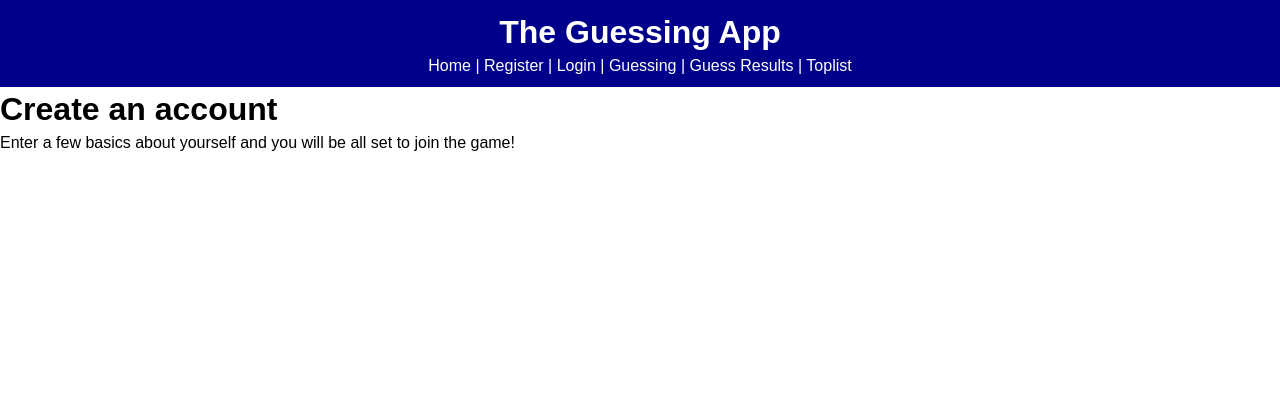
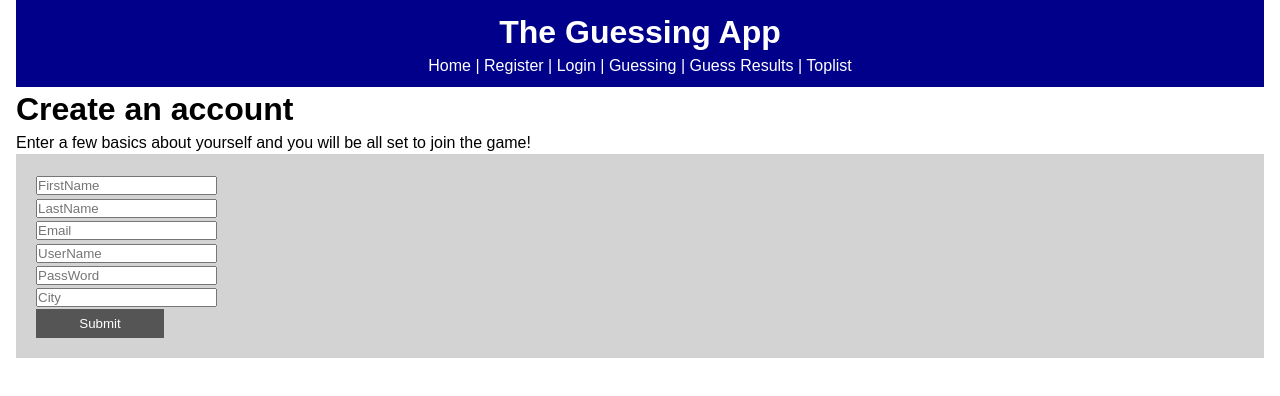
Before and after one commit to carlschlyter/my_thesis_b, a React (Create React App) app: page /register in a window 1280 px wide. Shown: the top 396 px of the page. Built offline with nearby package versions, Linux system fonts and the light colour scheme; no server answers.

Commit message:
work with registration form

```diff
--- a/src/App.css
+++ b/src/App.css
@@ -21,3 +21,20 @@ h2 {
 .linkStyle2 {
   color: white
 }
+
+.container {
+  padding: 0 1rem;
+}
+
+.btn {
+  width:128px;
+  border: none;
+  background: #555;
+  color: #fff;
+  padding: 7px 20px;
+  cursor: pointer;
+}
+
+.btn:hover {
+  background: #888;
+}
--- a/src/App.js
+++ b/src/App.js
@@ -8,6 +8,7 @@ import Login from './components/pages/Login';
 import Guessing from './components/pages/Guessing';
 import GuessResults from './components/pages/GuessResults';
 import Toplist from './components/pages/Toplist';
+import RegUser from './components/RegUser';
 import './App.css';
 import axios from 'axios';
 
@@ -27,6 +28,7 @@ componentDidMount(){
     return (
       <Router>
         <div className="App">
+          <div className="container">
             <Header />
             <Route exact path="/" render={props => (
               <React.Fragment>
@@ -34,14 +36,19 @@ componentDidMount(){
                 <Choices choices={this.state.choices}/>
               </React.Fragment>
             )} />
-          <Route path="/register" component={Register} />
+            <Route path="/register" render={props => (
+              <React.Fragment>
+                <Register />
+                <RegUser />
+              </React.Fragment>
+            )} />
             <Route path="/login" component={Login} />
             <Route path="/guessing" component={Guessing} />
             <Route path="/guessResults" component={GuessResults} />
             <Route path="/toplist" component={Toplist} />
           </div>
+        </div>
       </Router>
-
     );
   }
 }
--- a/src/components/RegUser.js
+++ b/src/components/RegUser.js
@@ -1,13 +1,38 @@
 import React, { Component } from 'react'
 
 export class RegUser extends Component {
+
+    state = {
+        firstName:'',
+        lastName:'',
+        email:'',
+        userName:'',
+        passWord:'',
+        city:'',
+    }
+
+    onChange = (e) => this.setState({
+        [e.target.name]: e.target.value,
+     });
+
     render() {
         return (
-            <form>
-
+            <form style={regFormStyle}>
+                <input className="std-input" id="FirstName" type="text" name="firstName" placeholder="FirstName" value={this.state.firstName} onChange={this.onChange}/><br/>
+                <input className="std-input" id="LastName" type="text" name="lastName" placeholder="LastName" value={this.state.lastName} onChange={this.onChange}/><br/>
+                <input className="std-input" id="Email" type="text" name="email" placeholder="Email" value={this.state.email} onChange={this.onChange}/><br/>
+                <input className="std-input" id="UserName" type="text" name="userName" placeholder="UserName" value={this.state.userName} onChange={this.onChange}/><br/>
+                <input className="std-input" id="PassWord" type="text" name="passWord" placeholder="PassWord" value={this.state.passWord} onChange={this.onChange}/><br/>
+                <input className="std-input" id="City" type="text" name="city" placeholder="City" value={this.state.city} onChange={this.onChange}/><br/>
+                <input className="btn" id="submitBtn" type="submit" name="skicka" value="Submit"/><br></br>
             </form>
         )
     }
 }
 
+const regFormStyle = {
+    background: 'lightGrey',
+    padding: '20px'
+}
+
 export default RegUser
```
Lines whose indentation alone changed are shown as unchanged.
